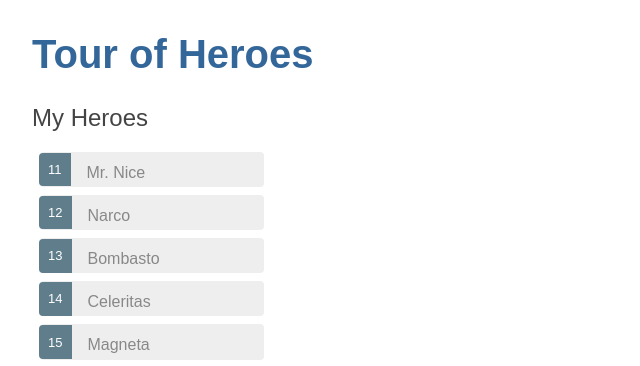
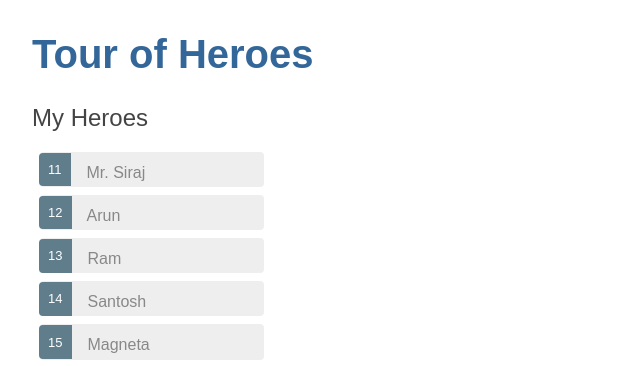
Before and after one commit to santosh-1987/angular_demo, an Angular app: page / in a window 1280 px wide. Shown: the top 366 px of the page, without its empty margins (0-640 px from the left). Built offline with nearby package versions, Linux system fonts and the light colour scheme.

Commit message:
Completed 4th Phase

```diff
--- a/src/app/app.module.ts
+++ b/src/app/app.module.ts
@@ -4,12 +4,14 @@
 
 import { AppComponent } from './app.component';
 import { HeroesComponent } from './heroes/heroes.component';
+import { HeroDetailComponent } from './hero-detail/hero-detail.component';
 
 
 @NgModule({
   declarations: [
     AppComponent,
-    HeroesComponent
+    HeroesComponent,
+    HeroDetailComponent
   ],
   imports: [
     BrowserModule,
--- /dev/null
+++ b/src/app/hero-detail/hero-detail.component.html
@@ -0,0 +1,11 @@
+<div *ngIf="hero">
+
+  <h2>{{ hero.name | uppercase }} Details</h2>
+  <div><span>id: </span>{{hero.id}}</div>
+  <div>
+    <label>name:
+      <input [(ngModel)]="hero.name" placeholder="name"/>
+    </label>
+  </div>
+
+</div>
--- /dev/null
+++ b/src/app/hero-detail/hero-detail.component.ts
@@ -0,0 +1,18 @@
+import { Component, OnInit, Input  } from '@angular/core';
+import { Hero } from '../hero';
+
+@Component({
+  selector: 'app-hero-detail',
+  templateUrl: './hero-detail.component.html',
+  styleUrls: ['./hero-detail.component.css']
+})
+export class HeroDetailComponent implements OnInit {
+
+  @Input() hero: Hero;
+
+  constructor() { }
+
+  ngOnInit() {
+  }
+
+}
--- a/src/app/heroes/heroes.component.html
+++ b/src/app/heroes/heroes.component.html
@@ -7,14 +7,4 @@
   </li>
 </ul>
 
-<div *ngIf="selectedHero">
-
-  <h2>{{ selectedHero.name | uppercase }} Details</h2>
-  <div><span>id: </span>{{selectedHero.id}}</div>
-  <div>
-    <label>name:
-      <input [(ngModel)]="selectedHero.name" placeholder="name">
-    </label>
-  </div>
-
-</div>
+<app-hero-detail [hero]="selectedHero"></app-hero-detail>
--- a/src/app/mock-heroes.ts
+++ b/src/app/mock-heroes.ts
@@ -1,10 +1,10 @@
 import { Hero } from './hero';
 
 export const HEROES: Hero[] = [
-  { id: 11, name: 'Mr. Nice' },
-  { id: 12, name: 'Narco' },
-  { id: 13, name: 'Bombasto' },
-  { id: 14, name: 'Celeritas' },
+  { id: 11, name: 'Mr. Siraj' },
+  { id: 12, name: 'Arun' },
+  { id: 13, name: 'Ram' },
+  { id: 14, name: 'Santosh' },
   { id: 15, name: 'Magneta' },
   { id: 16, name: 'RubberMan' },
   { id: 17, name: 'Dynama' },
```
Also changed, not shown: src/app/hero-detail/hero-detail.component.css (added), 1 other file (tests, documents, lock files or other folders).
